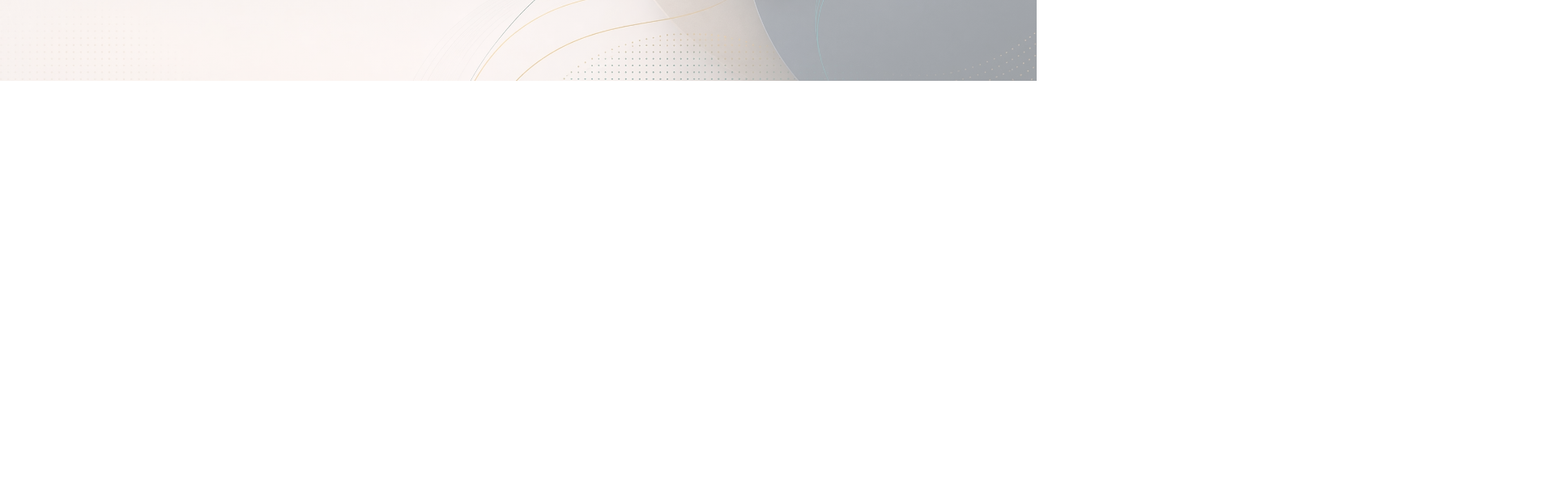
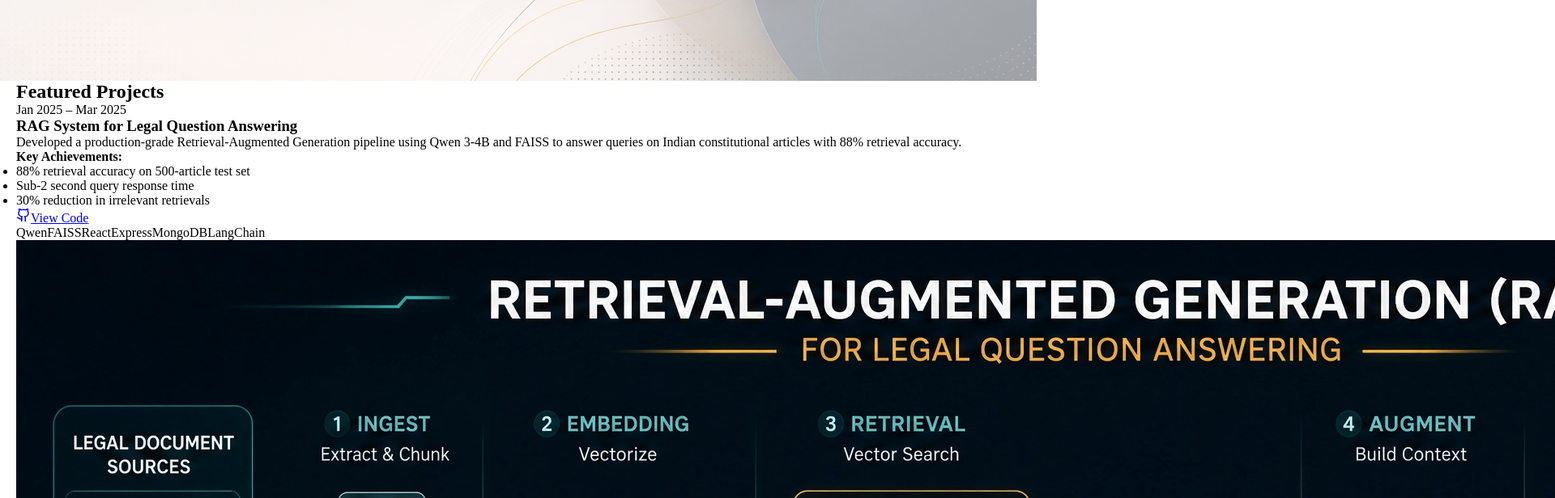
Before and after one commit to GeedipalliVasu/portfolio, a React (Vite) app: page / in a window 1280 px wide. Shown: the part 700-1316 px from the top of the page at 81% size, 1920 px wide, since content can reach past the window. Before the commit the page ends 800 px from the top, so only its background shows below. Built offline with nearby package versions, Linux system fonts and the light colour scheme.

Commit message:
project section

```diff
--- a/src/App.jsx
+++ b/src/App.jsx
@@ -3,7 +3,8 @@ import './App.css'
 import {  Mail } from 'lucide-react'
 import { LuGithub } from "react-icons/lu";
 import { FiLinkedin } from "react-icons/fi";
-
+import ragimg from "./assets/rag.png";
+import agri from "./assets/agri.png";
 
 export default function App() {
 
@@ -40,6 +41,69 @@ export default function App() {
           </div>
         </div>
       </section>
+    <section className='projects' id='projects'>
+      <div className='container'>
+        <h2>Featured Projects</h2>
+
+        <div className="project">
+          <div className="project-content">
+            <span className='project-data'>Jan 2025 – Mar 2025</span>
+            <h3>RAG System for Legal Question Answering</h3>
+            <p>Developed a production-grade Retrieval-Augmented Generation pipeline using Qwen 3-4B and FAISS to answer queries on Indian constitutional articles with 88% retrieval accuracy.</p>
+            <div className="achievements">
+              <p><strong>Key Achievements:</strong></p>
+              <ul>
+                <li>88% retrieval accuracy on 500-article test set</li>
+                <li>Sub-2 second query response time</li>
+                <li>30% reduction in irrelevant retrievals</li>
+              </ul>
+            </div>
+            <a href="https://github.com/GeedipalliVasu/Legal-Rag" target='_blank' rel='noopener noreferrer'>
+            <LuGithub size={18} />View Code
+            </a>
+            <div className="tech-stack">
+            {['Qwen', 'FAISS', 'React', 'Express', 'MongoDB', 'LangChain'].map((tech) => (
+            <span key={tech} className="tech-tag">{tech}
+            </span>
+            ))}
+            </div>
+          </div>
+          <div className="project-name">
+            <img src={ragimg} alt="RAGIMG" />
+          </div>
+        </div>
+        <div className='project project-reverse'>
+            <div className="project-image">
+              <img src={agri} alt="AGRI-IMG"/>
+            </div>
+            <div className="project-content">
+              <span className='project-date'>Aug 2024 – Nov 2024</span>
+              <h3>Agri-LLaVA: AI Plant Disease Detection</h3>
+              <p>Engineered an AI-powered system combining CNN classifiers with Stable Diffusion to detect plant diseases and predict progression, enabling farmers to take preventive action 1-2 growth stages earlier.</p>
+              <div className="achievements">
+                <p><strong>Key Achievements:</strong></p>
+                <ul>
+                  <li>91% validation accuracy on 3,000-image dataset</li>
+                  <li>Real-time disease progression visualization</li>
+                  <li>Interactive chatbot with sub-3 second response time</li>
+                </ul>
+              </div>
+              <a href="https://github.com/GeedipalliVasu/Agri-Llava-Project" target='_blank' rel='noopener noreferrer'>
+              <LuGithub size={18}/> View Code
+              </a>
+              <div className="tech-stack">
+                <div className="tech-stack">
+                  {['PyTorch', 'CNN', 'Stable Diffusion', 'Flask', 'OpenCV', 'Python'].map((tech) => (
+                  <span key={tech} className="tech-tag">
+                  {tech}
+                  </span>
+                  ))}
+                </div>
+              </div>
+            </div>
+        </div>
+      </div>
+    </section>
 
     </div>
   )
```
Also changed, not shown: src/App.css (line endings or trailing spaces).
